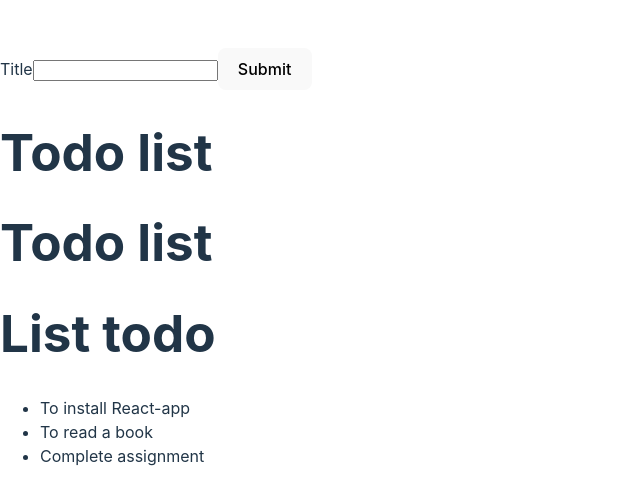
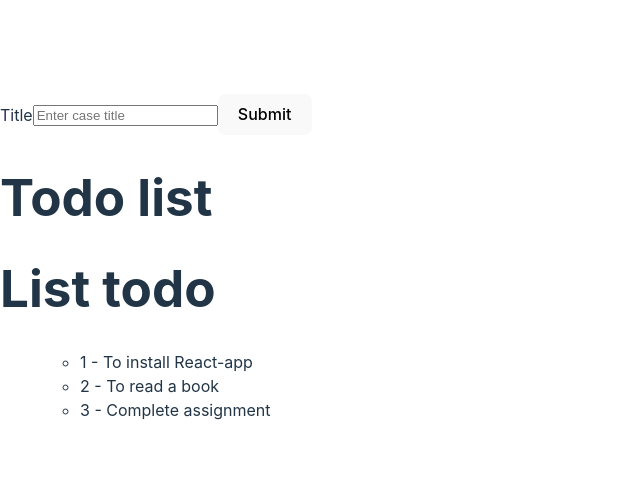
Before and after one commit to darialevinson/final_project, a React (Vite) app: page / in a window 1280 px wide. Shown: the part 134-638 px from the top of the page, without its empty margins (0-640 px from the left). Built offline with nearby package versions, Linux system fonts and the light colour scheme.

Commit message:
lesson-1-3

```diff
--- a/src/AddTodoForm.jsx
+++ b/src/AddTodoForm.jsx
@@ -1,13 +1,20 @@
-function AddTodoForm() {
-return (
+import React from 'react';
 
-    <form>
-        <label htmlFor="todoTitle">Title</label>
-        <input id ="todoTitle" type="text"></input>
-        <button>Submit</button>
+function AddTodoForm({ onAddTodo }) {
+  function handleAddTodo(event) {
+    event.preventDefault();
+    const todoTitle = event.target.elements.todoTitle.value;
+    onAddTodo(todoTitle);
+    event.target.reset();
+  }
+
+  return (
+    <form onSubmit={handleAddTodo}>
+      <label htmlFor="todoTitle">Title</label>
+      <input id="todoTitle" type="text" name="todoTitle" placeholder="Enter case title" />
+      <button type="submit">Submit</button>
     </form>
+  );
+}
 
-)
-};
-
-export default AddTodoForm
+export default AddTodoForm;
--- a/src/App.jsx
+++ b/src/App.jsx
@@ -1,15 +1,16 @@
-import { useState } from 'react';
-import React from 'react';
+import React, { useState } from 'react';
 import TodoList from './TodoList';
 import AddTodoForm from './AddTodoForm';
-
+import TodoListItem from './TodoListItem';
 
 function App() {
+  const [newTodo, setNewTodo] = useState('');
+
   return (
     <div>
-      <AddTodoForm/>
-      <h1>Todo list</h1>
-   <TodoList/>
+      <AddTodoForm onAddTodo={setNewTodo} />
+      <p>{newTodo}</p>
+      <TodoList />
     </div>
   );
 }
--- a/src/TodoList.jsx
+++ b/src/TodoList.jsx
@@ -1,4 +1,5 @@
 import React, { useState } from 'react';
+import TodoListItem from './TodoListItem';
 
 function App() {
 
@@ -30,9 +31,7 @@ function TodoList() {
     <div>
       <h1>List todo</h1>
       <ul>
-        {todoList.map((todo) => (
-          <li key={todo.id}>{todo.title}</li>
-        ))}
+      {todoList.map((object, i) => <TodoListItem todo={object} />)}
       </ul>
     </div>
   )
--- /dev/null
+++ b/src/TodoListItem.jsx
@@ -0,0 +1,12 @@
+import TodoList from './TodoList'
+
+function TodoListItem({ todo }) {
+    return (
+     <ul>
+         <li>
+        {todo.id} - {todo.title}
+      </li>
+     </ul>
+    );
+  }
+export default TodoListItem
```
